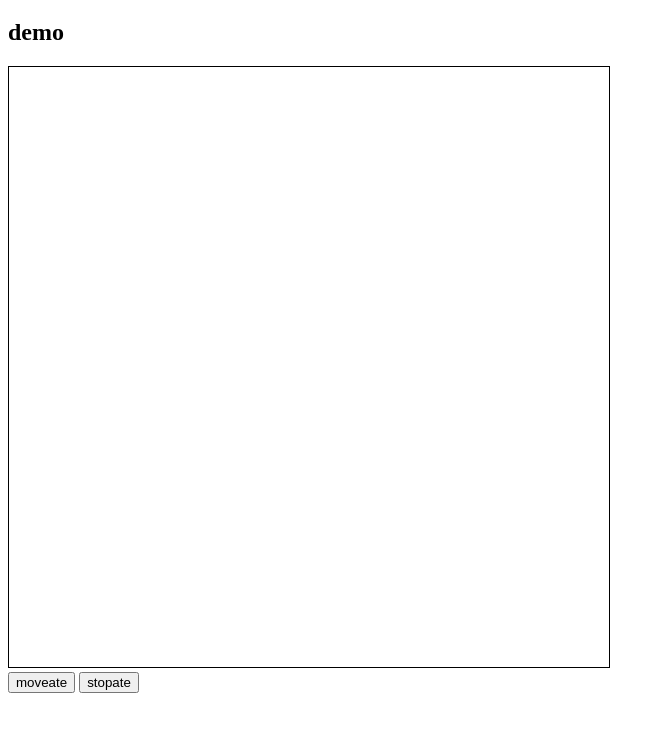
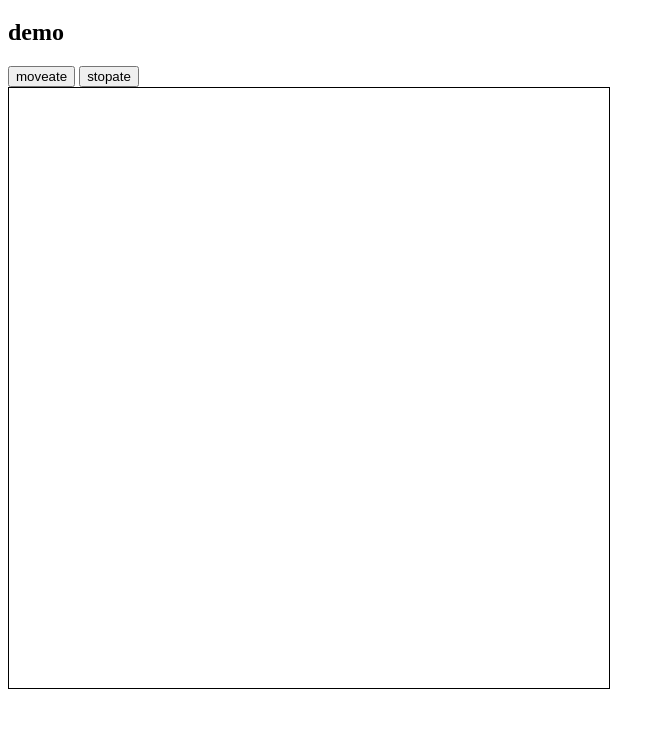
Before and after one commit to tomas-20/work_stuff, a plain HTML site: page 31_js-anim/index.html in a window 1280 px wide. Shown: the part 61-792 px from the top of the page, without its empty margins (0-665 px from the left). Drawn offline with Linux system fonts and the light colour scheme; files whose address does not match are found by name.

Commit message:
moved the buttons above the canvas and renamed them

```diff
--- a/31_js-anim/index.html
+++ b/31_js-anim/index.html
@@ -13,13 +13,13 @@
   <h1>&#161;Hola mundo!</h1>
   <h2> demo</h2>
 
+  <button id="moveate">moveate</button>
+  <button id="stopate">stopate</button>
+
   <div>
     <canvas height="600" width="600" id="slate">alternate text yah yah yah</canvas>
   </div>
 
-  <button id="shapeButton">moveate</button>
-  <button id="typeButton">stopate</button>
-
   <script src="clickdraw.js"></script>
 
 </html>
```
